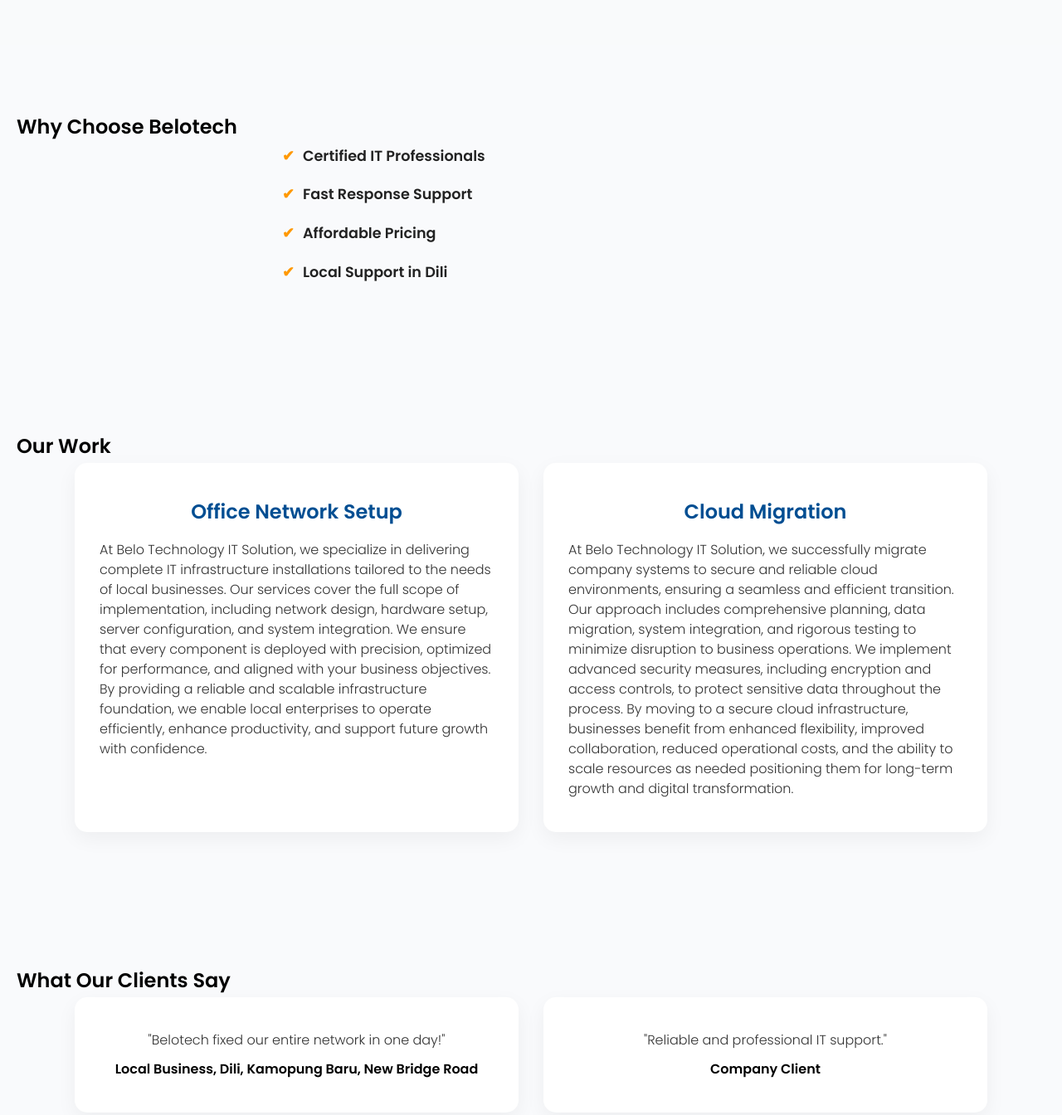
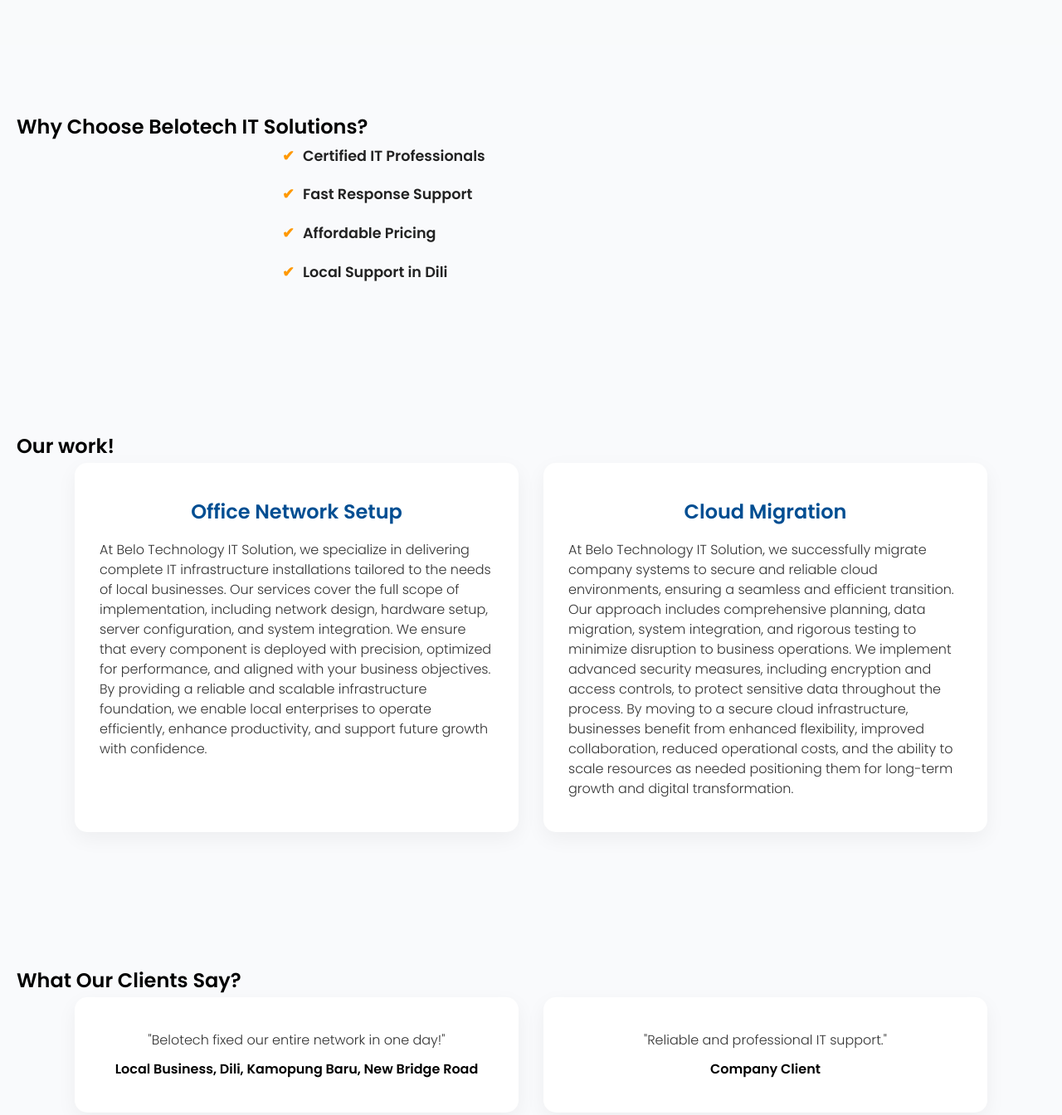
Before and after one commit to belojonas/belotech, a plain HTML site: page index.html in a window 1280 px wide. Shown: the part 1440-2784 px from the top of the page at 83% size. Drawn offline with Linux system fonts and the light colour scheme.

Commit message:
Update index.html

```diff
--- a/index.html
+++ b/index.html
@@ -84,7 +84,7 @@
 <!-- ABOUT -->
 <section class="about reveal" id="about">
   <div class="container">
-    <h2>Why Choose Belotech</h2>
+    <h2>Why Choose Belotech IT Solutions?</h2>
     <ul>
       <li>Certified IT Professionals</li>
       <li>Fast Response Support</li>
@@ -97,7 +97,7 @@
 <!-- PROJECTS / PORTFOLIO -->
 <section class="projects reveal" id="projects">
   <div class="container">
-    <h2>Our Work</h2>
+    <h2>Our work!</h2>
     <div class="service-cards">
       <div class="card">
         <h3>Office Network Setup</h3>
@@ -114,7 +114,7 @@
 <!-- TESTIMONIALS -->
 <section class="testimonials reveal">
   <div class="container">
-    <h2>What Our Clients Say</h2>
+    <h2>What Our Clients Say?</h2>
     <div class="service-cards">
       <div class="card">
         <p>"Belotech fixed our entire network in one day!"</p>
```
